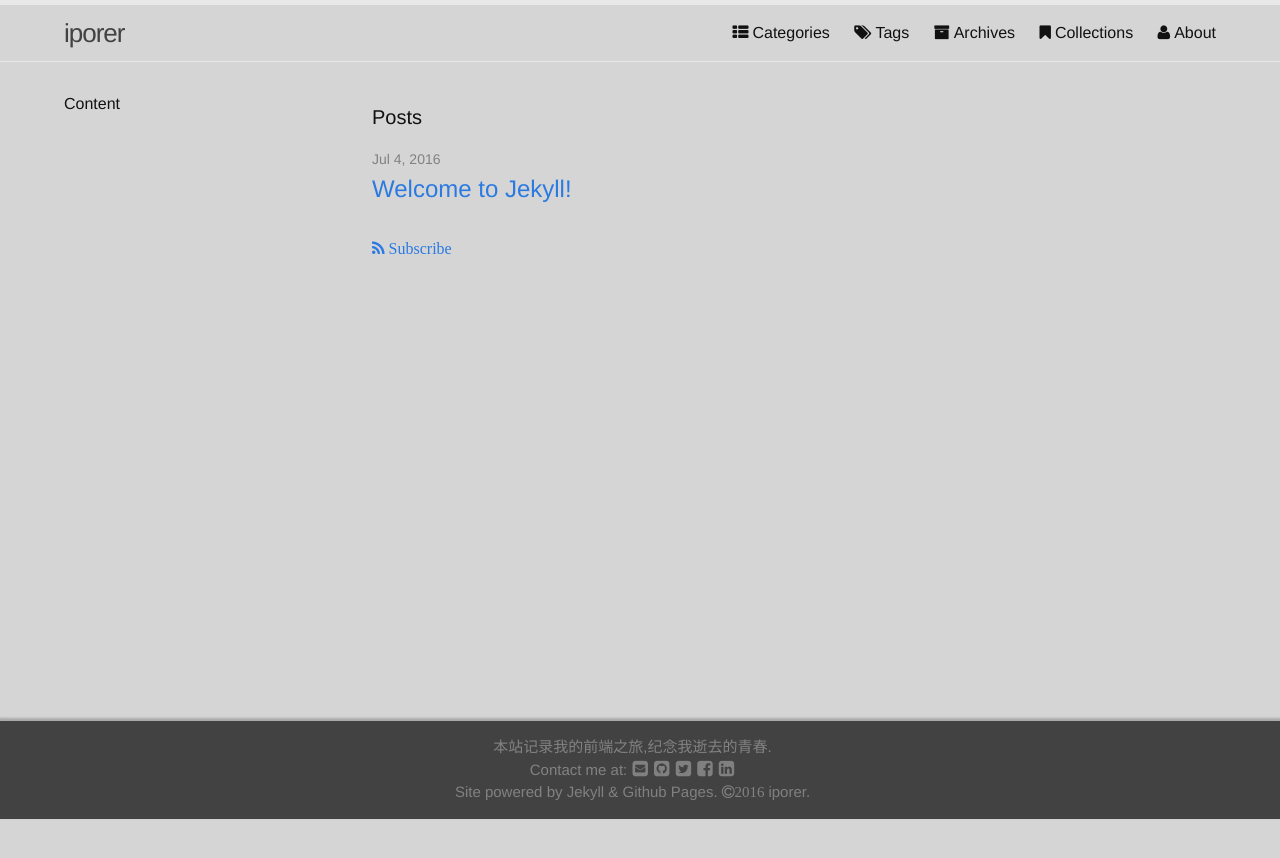
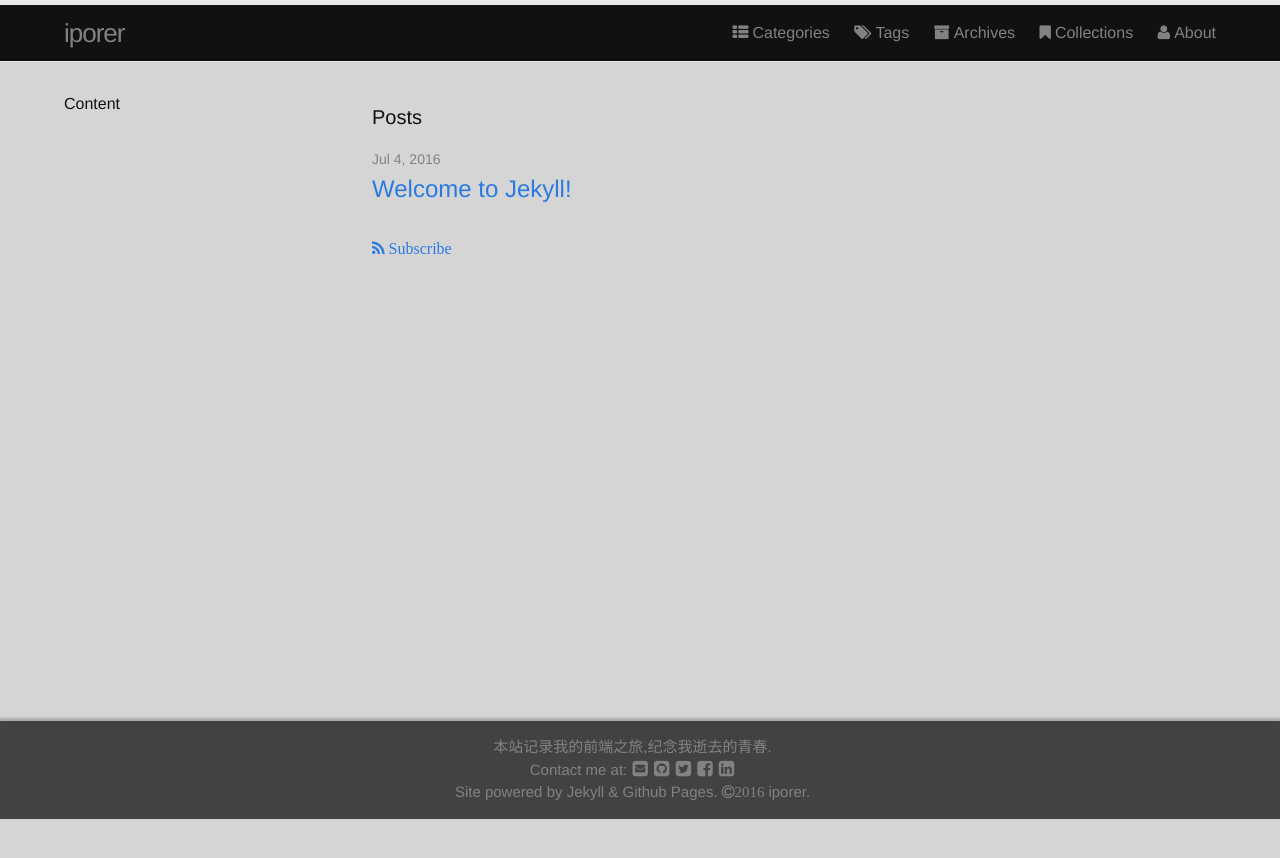
Before and after one commit to iporer/iporer.github.io, a Jekyll site: the page built from index.html, in a window 1280 px wide. Shown: the top 858 px of the page. Built offline with Jekyll 4.4.1, drawn with Linux system fonts in a browser that asks for light colours.

Commit message:
change header

```diff
--- a/_sass/_base.scss
+++ b/_sass/_base.scss
@@ -85,6 +85,7 @@ h1, h2, h3, h4, h5, h6 {
 a {
   color: $brand-color;
   text-decoration: none;
+  cursor: auto;
 
   &:visited {
     color: darken($brand-color, 15%);
@@ -92,7 +93,6 @@ a {
 
   &:hover {
     color: $text-color;
-    text-decoration: underline;
   }
 }
 
--- a/_sass/_layout.scss
+++ b/_sass/_layout.scss
@@ -6,9 +6,14 @@
   border-bottom: 1px solid $grey-color-light;
   border-bottom-style: groove;
   min-height: 56px;
+  background-color: $text-color;
 
   // Positioning context for the mobile navigation icon
   position: relative;
+
+  a:hover {
+    color: $a-hover-color;
+  }
 }
 
 .site-title {
@@ -21,7 +26,7 @@
 
   &,
   &:visited {
-    color: $grey-color-dark;
+    color: $a-nav-color;
   }
 }
 
@@ -34,7 +39,7 @@
   }
 
   .page-link {
-    color: $text-color;
+    color: $a-nav-color;
     line-height: $base-line-height;
 
     // Gaps between nav items, but not on the last one
@@ -113,20 +118,23 @@
   color: $grey-color;
   margin-left: -$spacing-unit/2;
   @extend %clearfix;
-}
 
-.footer-col-wrapper p {
+  p {
     text-align: center;
     margin-bottom: 0;
   }
 
-.footer-col-wrapper a {
-  color: rgb(128, 128, 128);
+  a {
+    color: $a-nav-color;
+    &:hover {
+      color: $a-hover-color;
     }
 
-.footer-col-wrapper a i {
+    i {
       margin: 1px;
       font-size: 18px;
+    }
+  }
 }
 
 /**
--- a/css/main.scss
+++ b/css/main.scss
@@ -17,6 +17,9 @@ $spacing-unit:     30px;
 $text-color:       #111;
 $background-color: #d5d5d5;
 $brand-color:      #2a7ae2;
+
+$a-hover-color:    #fff;
+$a-nav-color:      #828282;
 
 $grey-color:       #828282;
 $grey-color-light: lighten($grey-color, 40%);
--- a/index.html
+++ b/index.html
@@ -18,7 +18,7 @@ layout: default
     {% endfor %}
   </ul>
 
-  <a class="page-link" href='{{ "/feed.xml" | prepend: site.baseurl }}'>
+  <a href='{{ "/feed.xml" | prepend: site.baseurl }}'>
     <i class="fa fa-feed" aria-hidden="true">&nbsp;Subscribe</i>
   </a>
 
```
Lines whose indentation alone changed are shown as unchanged.
